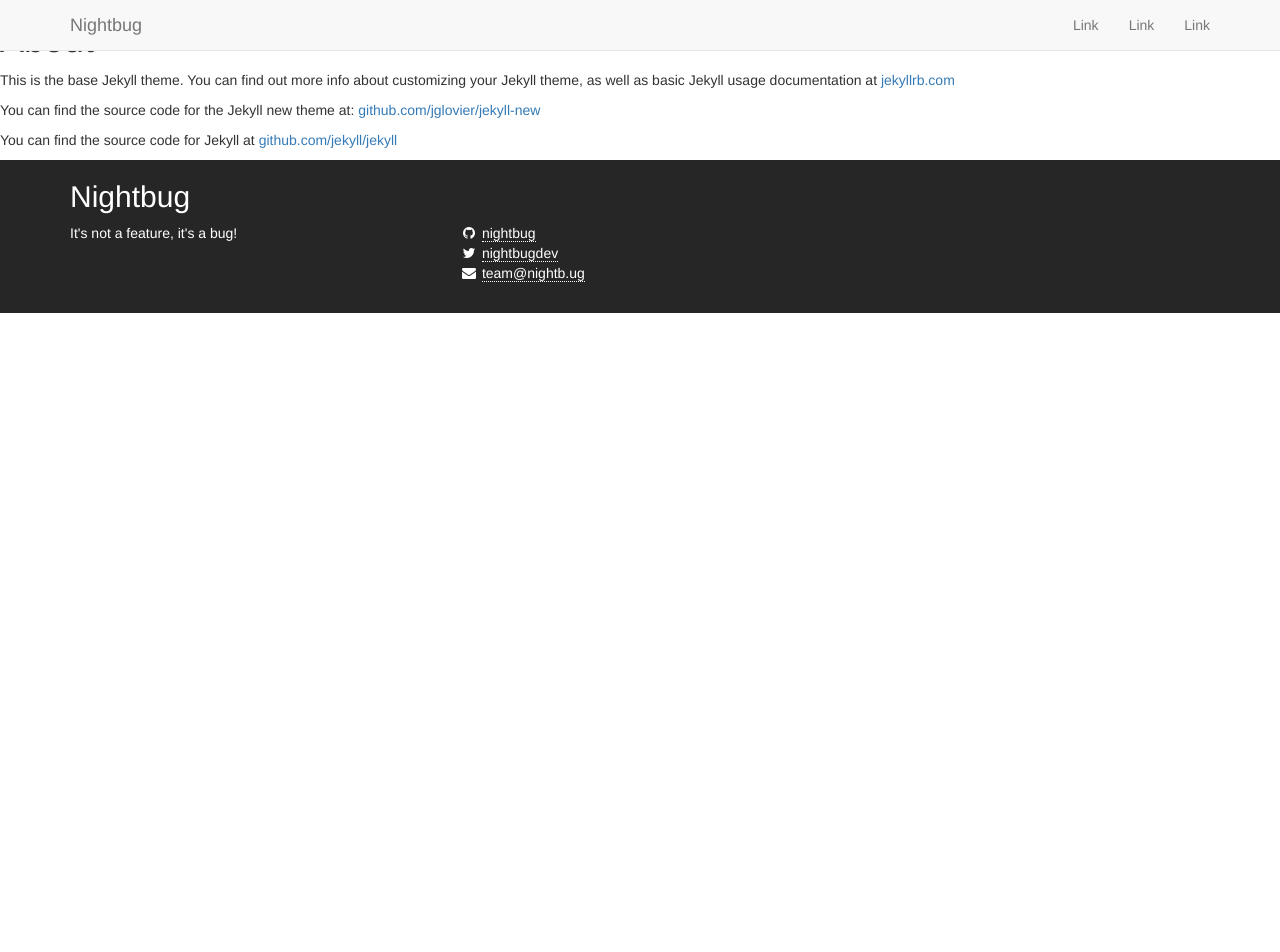
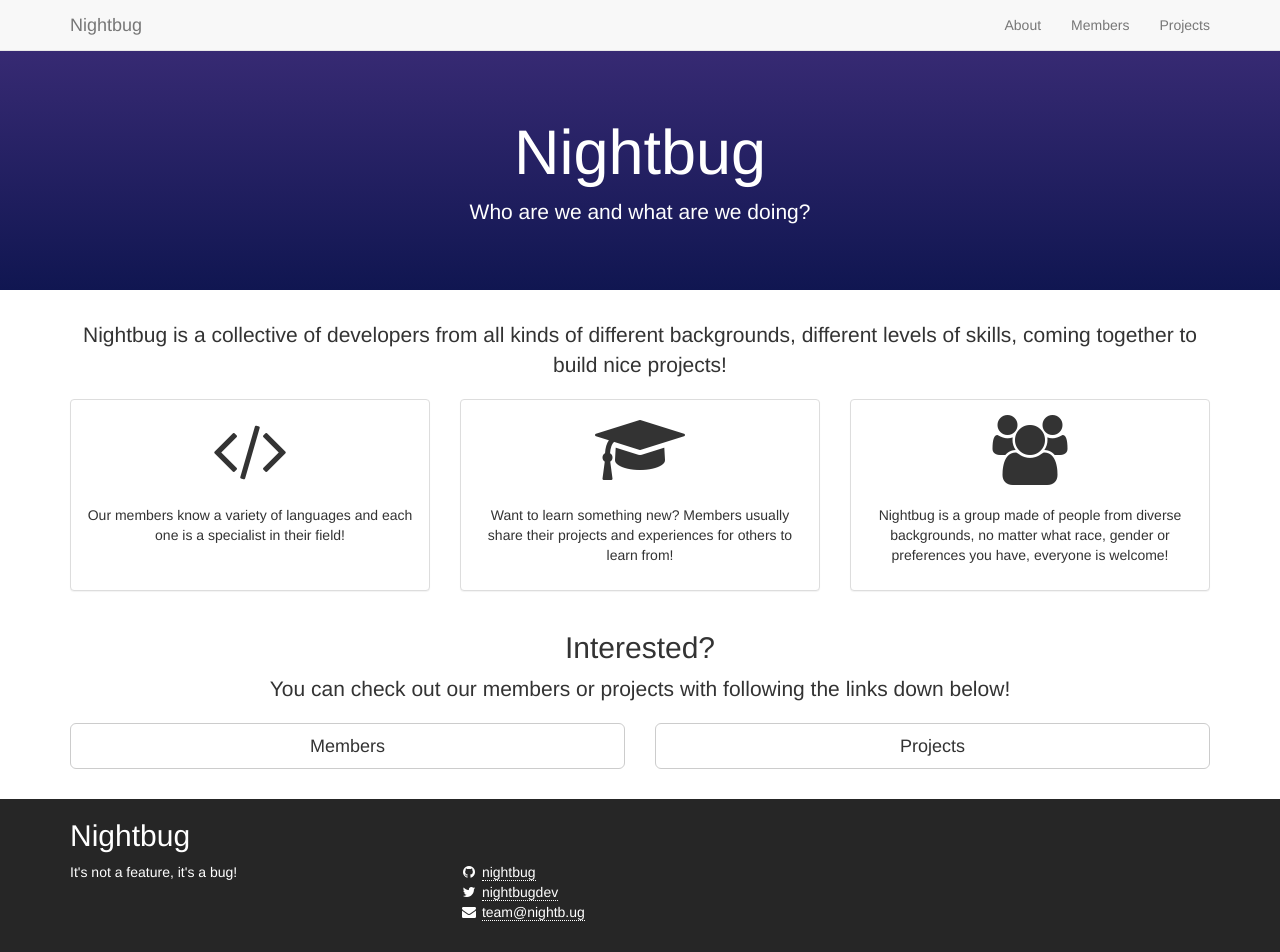
Before and after one commit to bildpunkt/nightbug-website, a Jekyll site: the page built from about.html, in a window 1280 px wide and 952 px high. Built offline with Jekyll 4.4.1, drawn with Linux system fonts in a browser that asks for light colours; nearby versions of some CDN libraries.

Commit message:
implement about page design

```diff
--- a/_includes/header.html
+++ b/_includes/header.html
@@ -14,9 +14,9 @@
     <!-- Collect the nav links, forms, and other content for toggling -->
     <div class="collapse navbar-collapse" id="bs-example-navbar-collapse-1">
       <ul class="nav navbar-nav navbar-right">
-        <li><a href="#">Link</a></li>
-        <li><a href="#">Link</a></li>
-        <li><a href="#">Link</a></li>
+        <li><a href="/about">About</a></li>
+        <li><a href="#">Members</a></li>
+        <li><a href="#">Projects</a></li>
       </ul>
     </div><!-- /.navbar-collapse -->
   </div><!-- /.container-fluid -->
--- /dev/null
+++ b/_sass/nightbug/_about.scss
@@ -0,0 +1,22 @@
+.nb-icon {
+    padding: 0 20px 20px 20px;
+    text-align: center;
+    font-size: 1em;
+}
+
+.row-flex, .row-flex > div[class*='col-'] {
+    display: -webkit-box;
+    display: -moz-box;
+    display: -ms-flexbox;
+    display: -webkit-flex;
+    display: flex;
+    flex:1 1 auto;
+
+    @media (max-width: $screen-sm-min) {
+        display: block;
+    }
+}
+
+.about-container {
+    padding-bottom: 30px;
+}
--- a/_sass/nightbug/_general.scss
+++ b/_sass/nightbug/_general.scss
@@ -2,3 +2,7 @@
     padding: 0;
     list-style: none;
 }
+
+.page {
+    margin-top: $navbar-height;
+}
--- /dev/null
+++ b/_sass/nightbug/_jumbotron.scss
@@ -0,0 +1,9 @@
+.nb-jumbotron {
+    color: #fff;
+    text-align: center;
+
+    background: -moz-linear-gradient(top, #372a73 0%, #101651 100%);
+    background: -webkit-linear-gradient(top, #372a73 0%,#101651 100%);
+    background: linear-gradient(to bottom, #372a73 0%,#101651 100%);
+    filter: progid:DXImageTransform.Microsoft.gradient( startColorstr='#372a73', endColorstr='#101651',GradientType=0 );
+}
--- /dev/null
+++ b/about.html
@@ -0,0 +1,62 @@
+---
+layout: default
+title: About
+permalink: /about/
+---
+
+<div class="page jumbotron nb-jumbotron">
+    <h1>Nightbug</h1>
+    <p>Who are we and what are we doing?</p>
+</div>
+<div class="container about-container">
+    <p class="lead text-center">Nightbug is a collective of developers from all kinds of different backgrounds, different levels of skills, coming together to build nice projects!</p>
+
+    <div class="row row-flex">
+        <div class="col-md-4">
+            <div class="panel panel-default">
+                <div class="panel-body text-center">
+                    <div class="nb-icon">
+                        <i class="fa fa-5x fa-code"></i>
+                    </div>
+                    <p>Our members know a variety of languages and each one is a specialist in their field!</p>
+                </div>
+            </div>
+        </div>
+        <div class="col-md-4">
+            <div class="panel panel-default">
+                <div class="panel-body text-center">
+                    <div class="nb-icon">
+                        <i class="fa fa-5x fa-graduation-cap"></i>
+                    </div>
+                    <p>Want to learn something new? Members usually share their projects and experiences for others to learn from!</p>
+                </div>
+            </div>
+        </div>
+        <div class="col-md-4">
+            <div class="panel panel-default">
+                <div class="panel-body text-center">
+                    <div class="nb-icon">
+                        <i class="fa fa-5x fa-users"></i>
+                    </div>
+                    <p>Nightbug is a group made of people from diverse backgrounds, no matter what race, gender or preferences you have, everyone is welcome!</p>
+                </div>
+            </div>
+        </div>
+    </div>
+
+    <h2 class="text-center">Interested?</h2>
+    <p class="lead text-center">You can check out our members or projects with following the links down below!</p>
+
+    <div class="row">
+        <div class="col-md-6 col-sm-6 col-xs-12">
+            <a class="btn btn-block btn-lg btn-default" href="#">
+                Members
+            </a>
+        </div>
+        <div class="col-md-6 col-sm-6 col-xs-12">
+            <a class="btn btn-block btn-lg btn-default" href="#">
+                Projects
+            </a>
+        </div>
+    </div>
+</div>
--- a/about.md
+++ /dev/null
@@ -1,11 +0,0 @@
----
-layout: page
-title: About
-permalink: /about/
----
-
-This is the base Jekyll theme. You can find out more info about customizing your Jekyll theme, as well as basic Jekyll usage documentation at [jekyllrb.com](http://jekyllrb.com/)
-
-You can find the source code for the Jekyll new theme at: [github.com/jglovier/jekyll-new](https://github.com/jglovier/jekyll-new)
-
-You can find the source code for Jekyll at [github.com/jekyll/jekyll](https://github.com/jekyll/jekyll)
--- a/assets/css/main.scss
+++ b/assets/css/main.scss
@@ -6,3 +6,5 @@
 @import "nightbug/general";
 @import "nightbug/frontpage";
 @import "nightbug/footer";
+@import "nightbug/jumbotron";
+@import "nightbug/about";
```
